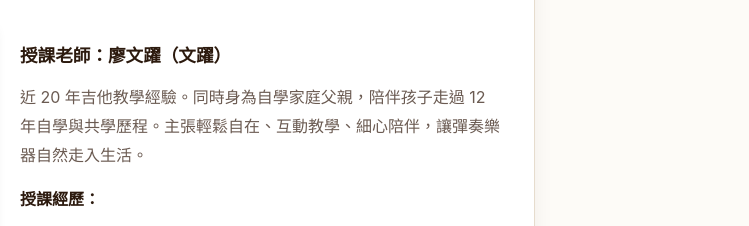
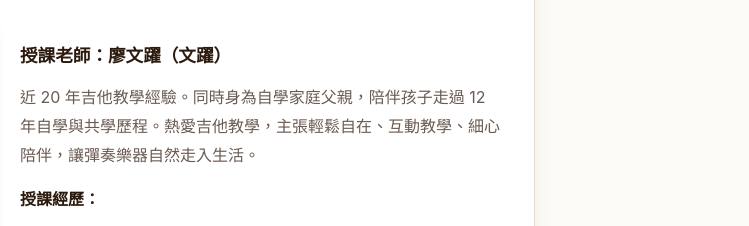
Before and after one commit to doutau32/Taichungguitar, a plain HTML site: page index.html in a window 1280 px wide. Shown: the part 445-671 px from the top of the page, 531-1280 px from the left. Drawn offline with Linux system fonts and the light colour scheme.

Commit message:
Update teaching experience description in index.html

```diff
--- a/index.html
+++ b/index.html
@@ -273,7 +273,7 @@
                 <div>
                     <p style="font-size: 1.1rem; margin-bottom: 0.8rem;"><strong>授課老師：廖文躍（文躍）</strong></p>
                     <p style="color: var(--text-muted); margin-bottom: 1rem; line-height: 1.8;">
-                        近 20 年吉他教學經驗。同時身為自學家庭父親，陪伴孩子走過 12 年自學與共學歷程。主張輕鬆自在、互動教學、細心陪伴，讓彈奏樂器自然走入生活。
+                        近 20 年吉他教學經驗。同時身為自學家庭父親，陪伴孩子走過 12 年自學與共學歷程。熱愛吉他教學，主張輕鬆自在、互動教學、細心陪伴，讓彈奏樂器自然走入生活。
                     </p>
                     <p><strong>授課經歷：</strong></p>
                     <ul>
```
